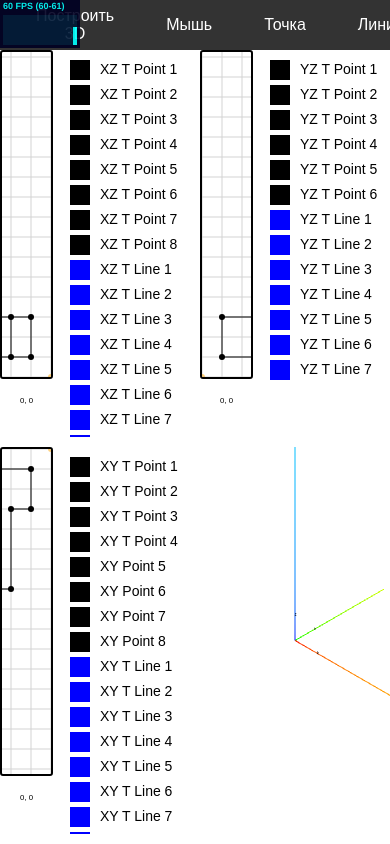
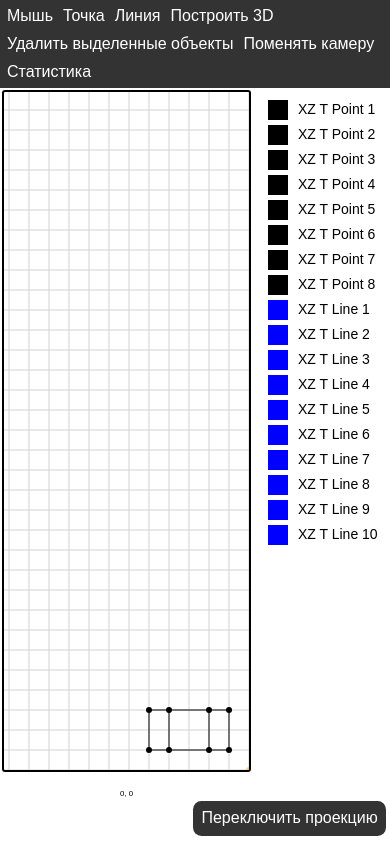
Before and after one commit to IlyaTakhtay/2threeD, a website built with Vite: page desktop_tauri/web/index.html in a window 390 px wide. Built offline with nearby package versions, Linux system fonts and the light colour scheme.

Commit message:
add adaptive to Phone

```diff
--- a/desktop_tauri/web/index.html
+++ b/desktop_tauri/web/index.html
@@ -8,15 +8,18 @@
 </head>
 <body>
 
+<a href="#" class="switchContainer" id="switchContainer" onclick="toggleContainers()">Переключить проекцию</a>
+
 <div class="navbar">
-    <a href="#" onclick="reconstruct()">Построить 3D</a>
     <a href="#" onclick="toggleDefaultMode()">Мышь</a>
     <a href="#" onclick="toggleAddPointMode()">Точка</a>
     <a href="#" onclick="toggleAddLineMode()">Линия</a>
-    <a href="#" onclick="toggleSplitLineMode()">Разделение линий</a>
+    <a href="#" onclick="reconstruct()">Построить 3D</a>
+    <!-- <a href="#" onclick="toggleSplitLineMode()">Разделение линий</a> -->
     <a href="#" onclick="deleteSelected()">Удалить выделенные объекты</a>
     <a href="#" onclick="switchCamera()">Поменять камеру</a>
     <a href="#" onclick="toggleStats()">Статистика</a>
+
 </div>
 
 <div class="container-wrapper">
--- a/desktop_tauri/web/main.js
+++ b/desktop_tauri/web/main.js
@@ -10,6 +10,8 @@ import { Space3DView } from './threeD/space3DView.js';
 
 import { firstExample, fouthExample, secondExample, thirdExample,fifthExample } from './planes/utils/example.js';
 import { Space3DController } from './threeD/space3DController.js';
+
+import { ContainerController } from './ui/mainField.js';
 
 const planeModelXZ = new PlaneModel;
 const planeControllerXZ = new PlaneController(planeModelXZ);
@@ -80,3 +82,11 @@ window.deleteSelected = function() {
 window.toggleStats = function() {
     space3DView.toggleStats();
 }
+
+window.toggleContainers = function() {
+    ContainerController.toggleContainers();
+    planeViewXZ.onWindowResize();
+    planeViewXY.onWindowResize();
+    planeViewYZ.onWindowResize();
+    space3DView.onWindowResize();
+}
--- a/desktop_tauri/web/style.css
+++ b/desktop_tauri/web/style.css
@@ -1,5 +1,4 @@
     html, body {
-
         position: fixed;
         margin: 0;
         padding: 0;
@@ -7,76 +6,53 @@ html, body {
         width: 100%;
         font-family: Arial, sans-serif;
     }
-/*
-
-    canvas{
-        display: block;
-    } */
 
     .navbar {
-
-        background-color: #333;
-        overflow: hidden;
-        flex: 0 0 auto; /* Ширина будет автоматически рассчитываться в соответствии с содержимым */
-        height: 7%; /* Высота будет 10% высоты родительского элемента */
-    }
-
-    .navbar a {
-        float: left;
-        display: block;
-        color: white;
-        text-align: center;
-        padding: 14px 16px;
-        text-decoration: none;
-    }
-
-    .navbar a:hover {
-        background-color: #ddd;
-        color: black;
-    }
-
-    /* .navbar button {
-        background-color: #4CAF50;
-        color: white;
-        border: none;
-        cursor: pointer;
-        padding: 14px 16px;
-        text-decoration: none;
-        margin: 8px;
-    } */
-
-    .navbar button:hover {
-        background-color: #45a049;
-    }
-
-
-    .navbar {
-
         height: 50px;
         background-color: #333;
         color: #fff;
         display: flex;
         align-items: center;
         padding: 0 20px;
+        flex-wrap: wrap; /* Позволяет элементам переноситься на новую строку */
     }
 
+    .navbar a {
+        display: block;
+        color: white;
+        text-align: center;
+        padding: 10px; /* Увеличили отступы для лучшей читаемости */
+        text-decoration: none;
+        white-space: nowrap; /* Предотвращает перенос текста на новую строку */
+        border: 1px solid transparent; /* Добавили границу */
+        border-radius: 5px; /* Скругление углов */
+    }
 
-    /* Короче надо навести суету с owerflow всеми этими приколами*/
+    .navbar a:hover {
+        background-color: #ddd;
+        color: black;
+        border-color: #333; /* Изменяем цвет границы при наведении */
+    }
 
-    .navbar a {
-        color: #fff;
-        text-decoration: none;
-        margin-right: 20px;
+    .switchContainer {
+        display: none;
+        position: absolute; /* Абсолютное позиционирование */
+        bottom: 1vh; /* Располагаем внизу */
+        right: 1vw; /* Располагаем справа */
+        background-color: #333; /* Цвет фона */
+        color: #fff; /* Цвет текста */
+        padding: 1vh; /* Внутренние отступы */
+        border-radius: 1vh; /* Скругление углов */
+        text-decoration: none; /* Убираем подчеркивание ссылки */
     }
 
     .container-wrapper {
-
+        padding: 2px;
         display: grid;
         grid-template-columns: repeat(2, 1fr);
         grid-template-rows: repeat(2, 1fr);
         height: calc(100% - 60px);
         gap: 10px;
-        /* padding: 10px; */
         overflow: auto;
     }
 
@@ -84,9 +60,6 @@ html, body {
         display: grid;
         grid-template-columns: 4fr minmax(120px, 1fr);
         grid-template-rows: 8fr 1fr;
-        /* grid-template-areas:
-            "plain__canvas-wrapper plain__legend"
-            "mouse-coordinates ."; */
         gap: 2vh;
         overflow: hidden;
     }
@@ -100,7 +73,6 @@ html, body {
     }
 
     .plain__legend-item {
-
         min-width: 60px;
         display: flex;
         align-items: flex-start;
@@ -108,7 +80,6 @@ html, body {
     }
 
     .plain__legend-color {
-
         width: 20px;
         height: 20px;
         margin-right: 10px;
@@ -116,10 +87,8 @@ html, body {
     }
 
     .plain__legend-label {
-
         font-size: 14px;
         line-height: 1.4;
-        /* color: #333; */
         min-width: 80px;
         flex: 1 1 auto;
 
@@ -129,58 +98,23 @@ html, body {
         hyphens: auto;
     }
     /* ну вот эта вещь работает только по размеру экрана //TODO - разобраться че с этим делать*/
-    @media (min-width: 800px) {
-        .plain__legend-label {
-            /* Стили для скрытия длинного текста после 100 пикселей */
-            display: inline-block;
-            max-width: 150px; /* Установите желаемую максимальную ширину */
-            white-space: nowrap;
-            overflow: hidden;
-            text-overflow: ellipsis;
-
-            /* Удаление стилей для переноса текста */
-            word-break: normal;
-            overflow-wrap: normal;
-            hyphens: none;
-        }
-    }
-
-    /* С языками разобраться ещё надо */
-    /* .plain__legend-label[lang="ru"] {
-        hyphens: auto;
-        -webkit-hyphens: auto;
-        -moz-hyphens: auto;
-        -ms-hyphens: auto;
-      }
-
-      .plain__legend-label[lang="en"] {
-        hyphens: auto;
-        -webkit-hyphens: auto;
-        -moz-hyphens: auto;
-        -ms-hyphens: auto;
-      } */
 
     svg[name="gridSVG"],.planeCanvas {
-
         overflow: hidden;
         position: absolute;
         top: 0;
         left: 0;
     }
+
     .plain__canvas-wrapper:focus-within{
         border: 2px solid rgb(255, 0, 0);
     }
+
     .planeCanvas:focus{
         outline: none;
     }
-/*
-    .plain__canvas-wrapper:focus-within{
-        border: 1px solid rgb(255, 0, 0);
-        border-radius: 3px
-    } */
 
     .plain__legend {
-
         overflow-x: hidden;
         overflow-y: scroll;
         grid-column: 2;
@@ -199,28 +133,53 @@ html, body {
 
     }
 
-    /* #containerXZ, #containerYZ, #containerXY, #container3D {
-        position: relative;
-        width: 100%;
-        height: 100%;
-    }
-
-    svg[name="gridSVG"], canvas {
-        position: absolute;
-        top: 0;
-        left: 0;
-    } */
-
     .selected {
         background-color: rgba(33, 78, 98, 0.5); /* Прозрачная синеватая заливка */
     }
 
 
     div[name="mouseCoordinates"] {
-
         overflow: hidden;
         background-color: rgba(255, 255, 255, 0.8);
         font-family: Arial, sans-serif;
         font-size: 2vw;
         text-align: center;
     }
+
+        /* Медиа-запросы для адаптивности */
+
+        @media screen and (max-width: 900px) and (max-height: 900px) {
+
+            .navbar {
+                padding: 2px; /* Уменьшаем отступы */
+                height: auto; /* Позволяет navbar увеличиваться по вертикали при необходимости */
+            }
+
+            .navbar a {
+                padding: 2px; /* Уменьшаем отступы для лучшей адаптивности */
+                margin: 2px; /* Добавляем небольшие отступы между кнопками */
+            }
+
+            .switchContainer {
+                display: block;
+            }
+
+            .container-wrapper {
+                padding: 2px;
+                display: gird;
+                display: grid;
+                grid-template-columns: repeat(1, 1fr);
+                grid-template-rows: repeat(1, 1fr);
+                height: calc(100% - 60px);
+                overflow: auto;
+            }
+
+            .container-wrapper > div {
+                display: none; /* Скрываем все контейнеры */
+            }
+
+            .container-wrapper > div:first-child {
+                display: grid; /* Показываем только первый контейнер */
+            }
+
+        }
--- /dev/null
+++ b/desktop_tauri/web/ui/mainField.js
@@ -0,0 +1,30 @@
+export class ContainerController {
+
+    constructor(){
+
+    }
+
+    static toggleContainers() {
+        var containers = document.querySelectorAll('.plain, .threeD-container'); // Получаем все контейнеры
+        var visibleContainerIndex = -1; // Индекс видимого контейнера
+
+        // Находим индекс видимого контейнера
+        for (var i = 0; i < containers.length; i++) {
+            if (containers[i].style.display !== 'none') {
+                visibleContainerIndex = i;
+                break;
+            }
+        }
+
+        // Скрываем текущий видимый контейнер
+        if (visibleContainerIndex !== -1) {
+            containers[visibleContainerIndex].style.display = 'none';
+        }
+
+        // Определяем следующий контейнер для отображения
+        var nextContainerIndex = (visibleContainerIndex + 1) % containers.length;
+
+        // Показываем следующий контейнер
+        containers[nextContainerIndex].style.display = 'grid';
+    }
+}
```
Lines whose indentation alone changed are shown as unchanged.
